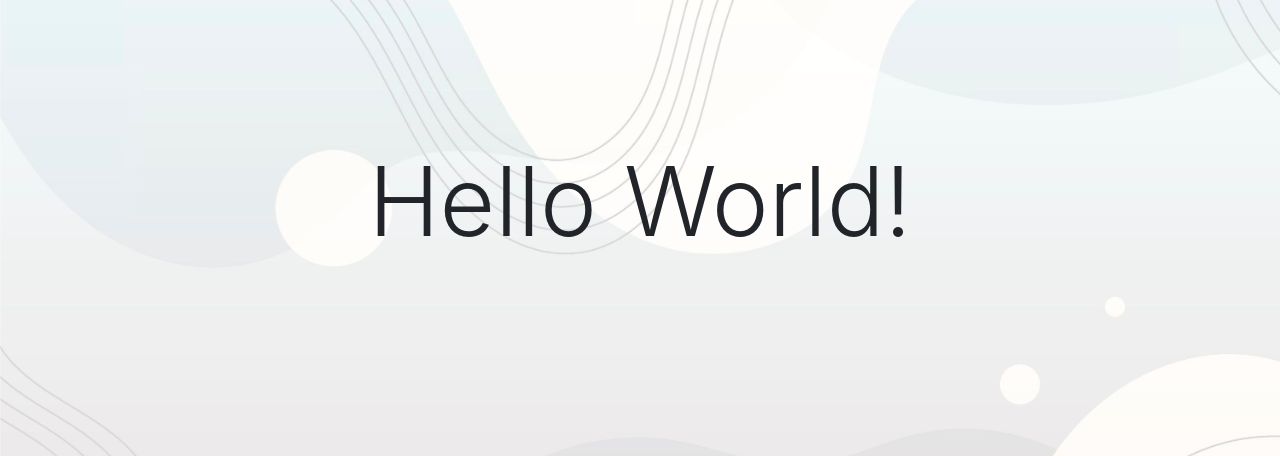
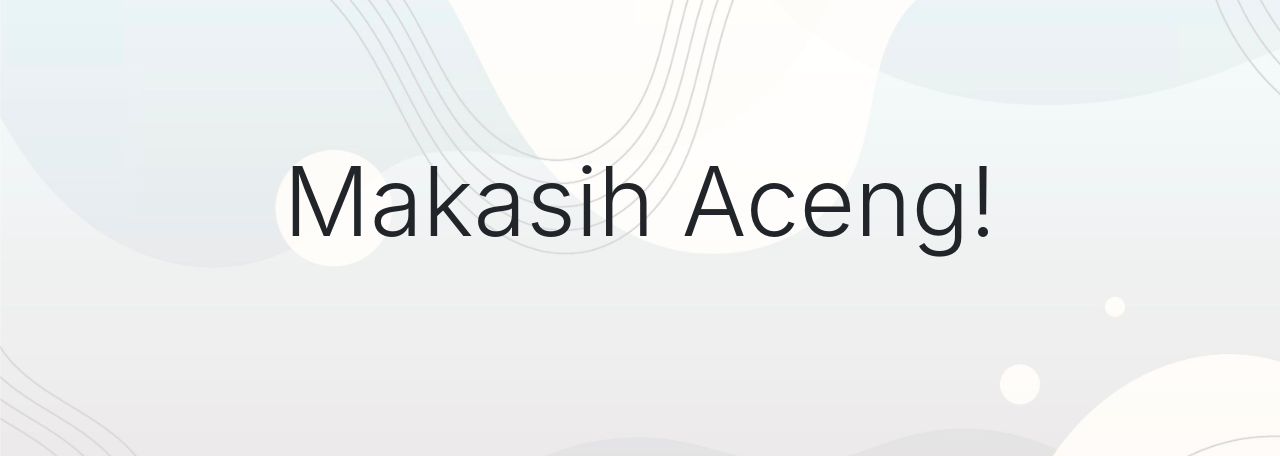
Before and after one commit to vkr16/mvc-forum, a PHP site: page /mvc-forum/ in a window 1280 px wide. Shown: the part 58-514 px from the top of the page. Run offline with PHP 8.4, Linux system fonts and the light colour scheme.

Commit message:
rubah hello word
biar aceng seneng

```diff
--- a/app/views/home/index.php
+++ b/app/views/home/index.php
@@ -1,6 +1,6 @@
 <link rel="stylesheet" type="text/css" href="<?= ROOTURL ?>/public/assets/css/home.css">
 <div class="container pt-5">
 	<div class="d-flex justify-content-center mt-5">
-		<h1 class="display-1 align-self-center mt-5">Hello World!</h1>
+		<h1 class="display-1 align-self-center mt-5">Makasih Aceng!</h1>
 	</div>
 </div>
```
